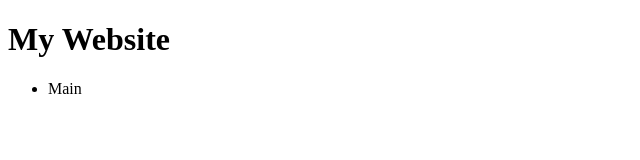
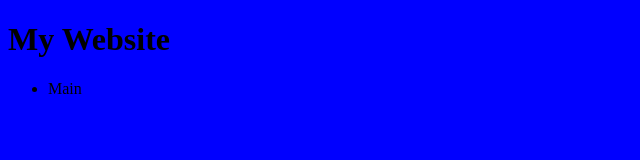
Before and after one commit to jmanna6/jmanna6.github.io, a plain HTML site: page index.html in a window 1280 px wide. Shown: the whole page, without its empty margins (0-640 px from the left). Drawn offline with Linux system fonts and the light colour scheme.

Commit message:
more changes to get stylesheet working

```diff
--- a/index.html
+++ b/index.html
@@ -1,8 +1,8 @@
 <!DOCTYPE html>
 <html>
-<link href="styles/main.css" type="stylesheet">
   <head>
     <title>My Webpage</title>
+    <link href="styles/main.css" type="text/css" rel="stylesheet"/>
   </head>
   <body>
     <h1>My Website</h1>
```
